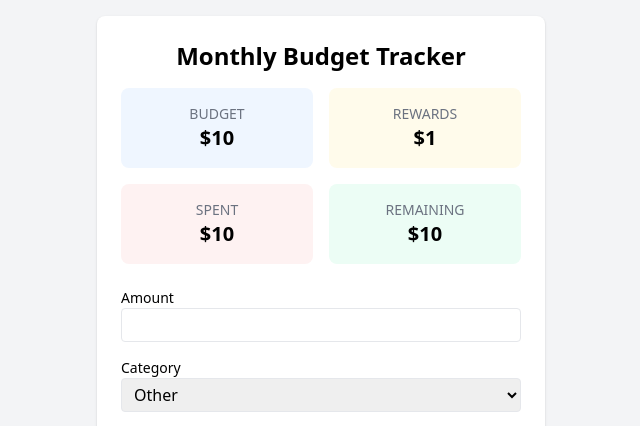
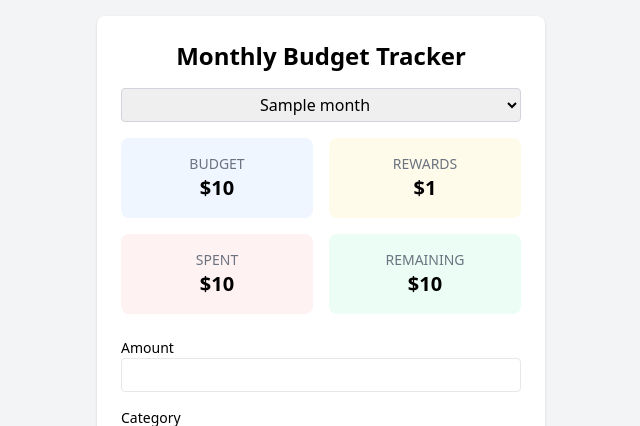
Before and after one commit to arbowl/budget-interface, a Flask app: template templates/index.html in a window 1280 px wide. Shown: the top 426 px of the page, without its empty margins (319-959 px from the left). Run offline with Flask 3, Linux system fonts and the light colour scheme; the template is opened without the code that fills it: most values are stand-ins (such as "Sample title", 1, 10 or a date in 2020).

Commit message:
Add historical data select

```diff
--- a/app.py
+++ b/app.py
@@ -12,7 +12,7 @@ from assets.cards import cards
 
 app = Flask(__name__)
 DATABASE = "budget.db"
-MONTHLY_SPENDING_BUDGET = 2497
+MONTHLY_SPENDING_BUDGET = 2415
 
 
 def get_db_connection() -> Connection:
@@ -83,11 +83,25 @@ def index() -> Response | str:
     if request.method == "POST":
         return post_transaction()
     conn = get_db_connection()
-    month_str = datetime.now().strftime("%Y-%m")
+    selected_month = request.args.get(
+        "month",
+        datetime.now().strftime("%Y-%m")
+    )
+    month_rows = conn.execute(
+        "SELECT DISTINCT strftime('%Y-%m', date) AS month "
+        "FROM transactions "
+        "ORDER BY month DESC"
+    ).fetchall()
+    avail_months = [row["month"] for row in month_rows]
+    avail_months = [
+       {"key": m, "label": datetime.strptime(m, "%Y-%m").strftime("%B %Y")}
+       for m in avail_months
+    ]
     cur = conn.execute(
-        'SELECT * FROM transactions WHERE strftime("%Y-%m", date)=? ORDER BY date '
-        "DESC",
-        (month_str,),
+        "SELECT * FROM transactions "
+        "WHERE strftime('%Y-%m', date)=? "
+        "ORDER BY date DESC",
+        (selected_month,)
     )
     rows = cur.fetchall()
     transactions = [dict(tx) for tx in rows]
@@ -108,6 +122,8 @@ def index() -> Response | str:
         budget=MONTHLY_SPENDING_BUDGET,
         spent=net_spend,
         total_rewards=round(total_rewards, 2),
+        avail_months=avail_months,
+        selected_month=selected_month
     )
 
 
--- a/templates/index.html
+++ b/templates/index.html
@@ -12,6 +12,13 @@
 <body class="bg-gray-100 p-4">
   <div class="max-w-md mx-auto bg-white p-6 rounded-lg shadow">
     <h1 class="text-2xl font-bold mb-4" style="text-align: center">Monthly Budget Tracker</h1>
+    <form method="get" class="mb-4 flex items-center space-x-2">
+      <select name="month" id="month" onchange="this.form.submit()" class="flex-1 border border-gray-300 rounded px-2 py-1 text-center">
+        {% for month in avail_months %}
+        <option value="{{ month.key }}" {% if month.key == selected_month %}selected{% endif %}>{{ month.label }}</option>
+        {% endfor %}
+      </select>
+    </form>
     <div class="grid grid-cols-1 sm:grid-cols-2 gap-4 mb-6">
       <div class="bg-blue-50 p-4 rounded-lg text-center">
         <p class="text-sm text-gray-500 uppercase">Budget</p>
```
